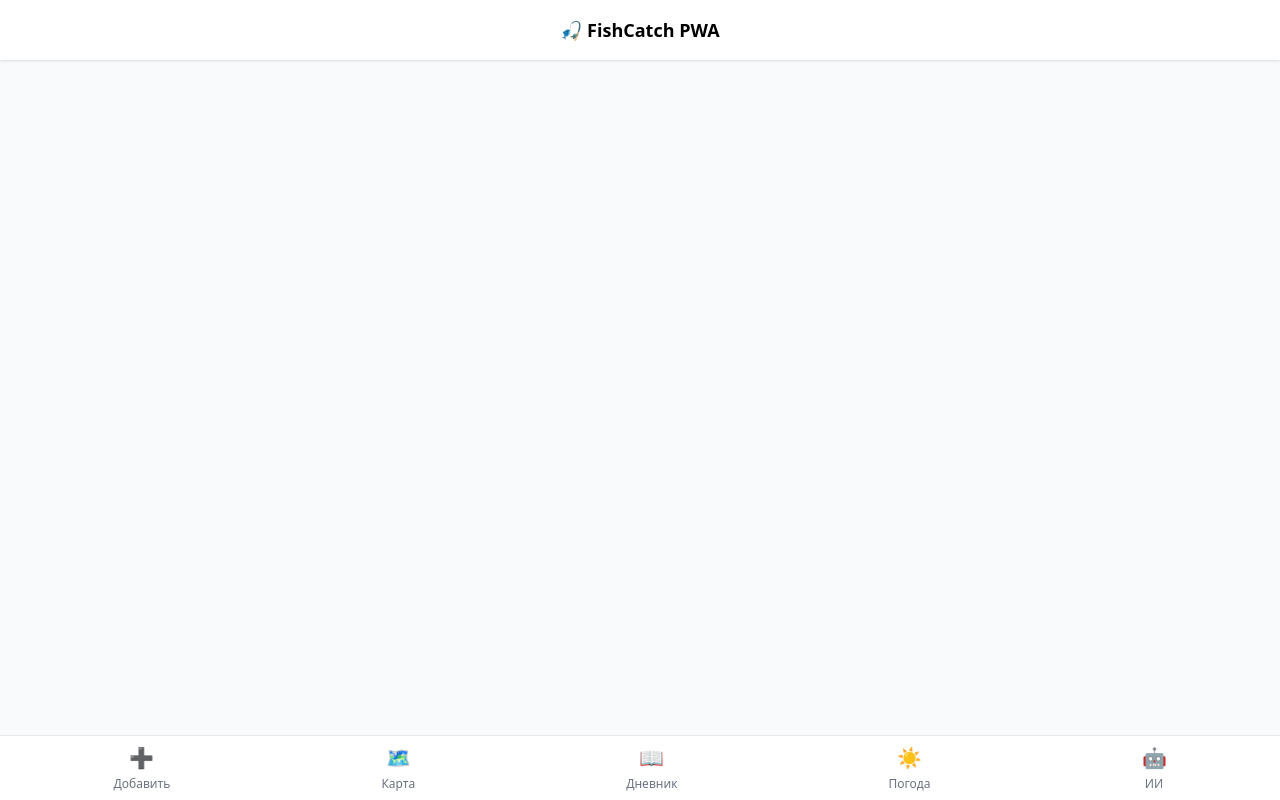
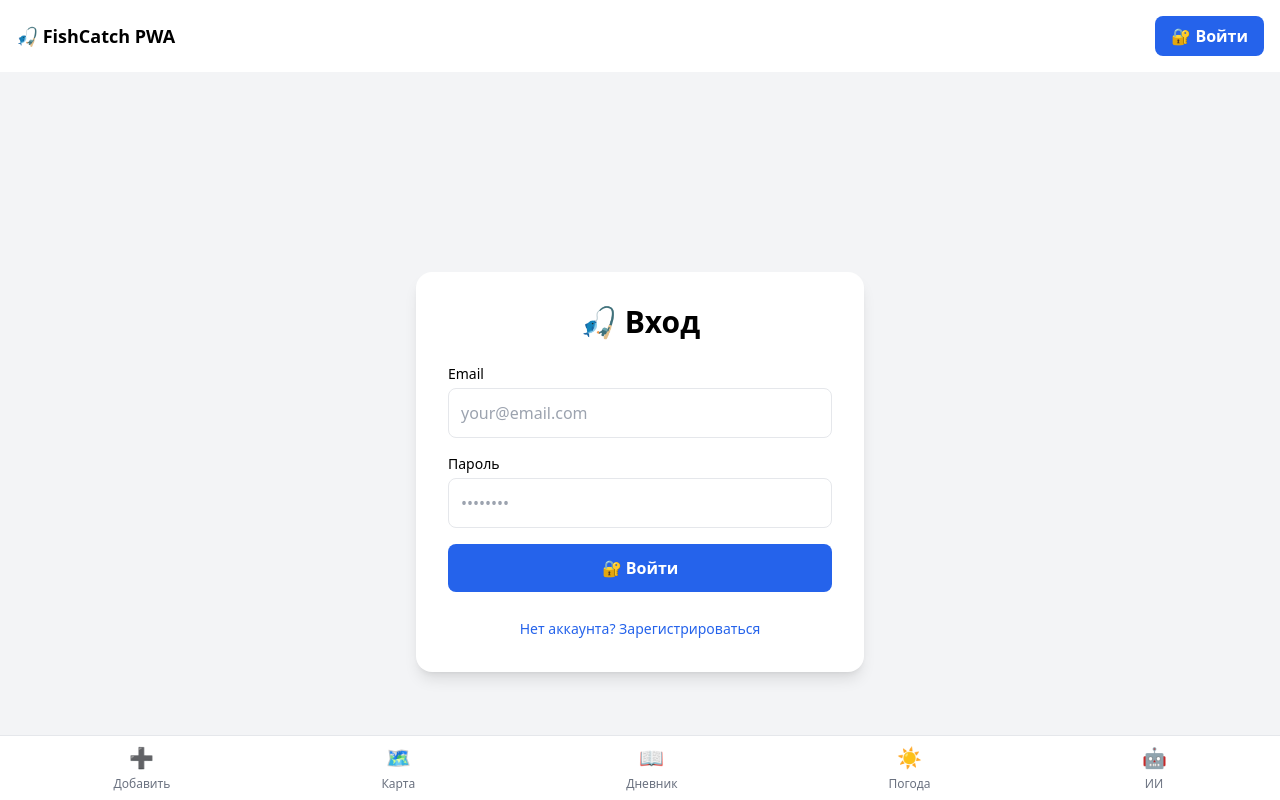
Before and after one commit to rendi2233/FishCatch, a React (Vite) app: page /login in a window 1280 px wide. Built offline with nearby package versions, Linux system fonts and the light colour scheme; no server answers.

Commit message:
Add authentication system with RLS

```diff
--- a/src/App.tsx
+++ b/src/App.tsx
@@ -5,6 +5,8 @@ import WeatherPage from './pages/WeatherPage'
 import AIPage from './pages/AIPage'
 import AddCatchPage from './pages/AddCatchPage'
 import LocationPicker from './pages/LocationPicker'
+import LoginPage from './pages/LoginPage'
+import AuthStatus from './components/AuthStatus'
 
 function NavButton({ to, icon, label }: { to: string; icon: string; label: string }) {
   const location = useLocation()
@@ -20,7 +22,10 @@ function NavButton({ to, icon, label }: { to: string; icon: string; label: strin
 function App() {
   return (
     <div className="flex flex-col h-screen bg-gray-50">
-      <header className="p-4 bg-white shadow text-center font-bold text-lg">🎣 FishCatch PWA</header>
+      <header className="p-4 bg-white shadow flex justify-between items-center">
+        <h1 className="font-bold text-lg">🎣 FishCatch PWA</h1>
+        <AuthStatus />
+      </header>
 
       <main className="flex-1 overflow-y-auto">
         <Routes>
@@ -31,6 +36,7 @@ function App() {
           <Route path="/ai" element={<AIPage />} />
           <Route path="/add-catch" element={<AddCatchPage />} />
           <Route path="/select-location" element={<LocationPicker />} />
+          <Route path="/login" element={<LoginPage />} />
         </Routes>
       </main>
 
--- /dev/null
+++ b/src/components/AuthStatus.tsx
@@ -0,0 +1,56 @@
+import { useState, useEffect } from 'react'
+import { useNavigate } from 'react-router-dom'
+import { signOut, getCurrentUser, onAuthStateChange } from '../lib/auth'
+
+export default function AuthStatus() {
+  const [user, setUser] = useState<any>(null)
+  const navigate = useNavigate()
+
+  useEffect(() => {
+    // Проверяем текущего пользователя при загрузке
+    const initAuth = async () => {
+      const currentUser = await getCurrentUser()
+      setUser(currentUser)
+    }
+    initAuth()
+
+    // Слушим изменения авторизации
+    const { data: { subscription } } = onAuthStateChange((user) => {
+      setUser(user)
+    })
+
+    return () => {
+      subscription.unsubscribe()
+    }
+  }, [])
+
+  const handleSignOut = async () => {
+    await signOut()
+    navigate('/')
+  }
+
+  if (!user) {
+    return (
+      <button
+        onClick={() => navigate('/login')}
+        className="bg-blue-600 text-white px-4 py-2 rounded-lg font-semibold hover:bg-blue-700"
+      >
+        🔐 Войти
+      </button>
+    )
+  }
+
+  return (
+    <div className="flex items-center gap-3">
+      <span className="text-sm text-gray-600 hidden sm:inline">
+        👤 {user.email}
+      </span>
+      <button
+        onClick={handleSignOut}
+        className="bg-red-600 text-white px-4 py-2 rounded-lg font-semibold hover:bg-red-700"
+      >
+        🚪 Выйти
+      </button>
+    </div>
+  )
+}
--- /dev/null
+++ b/src/lib/auth.ts
@@ -0,0 +1,38 @@
+import { supabase } from './supabase'
+
+// Вход по email + пароль
+export async function signIn(email: string, password: string) {
+  const { data, error } = await supabase.auth.signInWithPassword({
+    email,
+    password,
+  })
+  return { data, error }
+}
+
+// Регистрация нового пользователя
+export async function signUp(email: string, password: string) {
+  const { data, error } = await supabase.auth.signUp({
+    email,
+    password,
+  })
+  return { data, error }
+}
+
+// Выход из аккаунта
+export async function signOut() {
+  const { error } = await supabase.auth.signOut()
+  return { error }
+}
+
+// Получить текущего пользователя
+export async function getCurrentUser() {
+  const { data: { user } } = await supabase.auth.getUser()
+  return user
+}
+
+// Слушать изменения состояния авторизации
+export function onAuthStateChange(callback: (user: any) => void) {
+  return supabase.auth.onAuthStateChange((event, session) => {
+    callback(session?.user ?? null)
+  })
+}
--- a/src/pages/DiaryPage.tsx
+++ b/src/pages/DiaryPage.tsx
@@ -1,7 +1,7 @@
 import { useEffect, useState } from 'react'
 import { supabase } from '../lib/supabase'
+import { getCurrentUser } from '../lib/auth'
 
-// Описываем тип данных для улова, чтобы TypeScript не ругался
 type Catch = {
   id: number
   fish_type: string
@@ -11,22 +11,37 @@ type Catch = {
   duration_hours: number | null
   notes: string | null
   catch_date: string
+  user_id: string
 }
 
 export default function DiaryPage() {
   const [catches, setCatches] = useState<Catch[]>([])
   const [loading, setLoading] = useState(true)
+  const [currentUser, setCurrentUser] = useState<any>(null)
 
   useEffect(() => {
+    // Получаем текущего пользователя
+    const user = getCurrentUser()
+    setCurrentUser(user)
     loadCatches()
   }, [])
 
   const loadCatches = async () => {
     try {
-      // Запрашиваем данные из таблицы catches, сортируем по дате (сначала новые)
+      const user = await getCurrentUser()
+
+      if (!user) {
+        // Если пользователь не вошёл, показываем пустой список
+        setCatches([])
+        setLoading(false)
+        return
+      }
+
+      // Загружаем ТОЛЬКО свои уловы
       const { data, error } = await supabase
         .from('catches')
         .select('*')
+        .eq('user_id', user.id)  // 🔥 ФИЛЬТР ПО user_id
         .order('catch_date', { ascending: false })
 
       if (error) throw error
@@ -40,9 +55,25 @@ export default function DiaryPage() {
 
   if (loading) return <div className="p-4 text-center">⏳ Загружаем дневник...</div>
 
+  if (!currentUser) {
+    return (
+      <div className="p-4 max-w-md mx-auto text-center">
+        <div className="bg-yellow-50 border border-yellow-200 rounded-xl p-6">
+          <p className="text-lg mb-4">🔐 Войдите, чтобы увидеть свой дневник</p>
+          <a
+            href="/login"
+            className="inline-block bg-blue-600 text-white px-6 py-2 rounded-lg font-semibold"
+          >
+            Войти
+          </a>
+        </div>
+      </div>
+    )
+  }
+
   return (
     <div className="p-4 max-w-md mx-auto space-y-4">
-      <h2 className="text-2xl font-bold text-center">📖 Дневник улова</h2>
+      <h2 className="text-2xl font-bold text-center">📖 Мой дневник</h2>
 
       {catches.length === 0 ? (
         <div className="text-center text-gray-500 mt-10">
--- /dev/null
+++ b/src/pages/LoginPage.tsx
@@ -0,0 +1,113 @@
+import { useState, useEffect } from 'react'
+import { useNavigate } from 'react-router-dom'
+import { signIn, signUp, getCurrentUser } from '../lib/auth'
+
+export default function LoginPage() {
+  const [email, setEmail] = useState('')
+  const [password, setPassword] = useState('')
+  const [isLogin, setIsLogin] = useState(true)
+  const [error, setError] = useState('')
+  const [loading, setLoading] = useState(false)
+  const navigate = useNavigate()
+
+  useEffect(() => {
+    // Если уже вошёл — перенаправляем на главную
+    const checkAuth = async () => {
+      const user = await getCurrentUser()
+      if (user) {
+        navigate('/')
+      }
+    }
+    checkAuth()
+  }, [navigate])
+
+  const handleSubmit = async (e: React.FormEvent) => {
+    e.preventDefault()
+    setError('')
+    setLoading(true)
+
+    if (isLogin) {
+      // ВХОД
+      const { data, error } = await signIn(email, password)
+      if (error) {
+        setError('Ошибка входа: ' + error.message)
+      } else {
+        navigate('/')
+      }
+    } else {
+      // РЕГИСТРАЦИЯ
+      const { data, error } = await signUp(email, password)
+      if (error) {
+        setError('Ошибка регистрации: ' + error.message)
+      } else {
+        alert('✅ Регистрация успешна! Теперь войдите.')
+        setIsLogin(true)
+      }
+    }
+
+    setLoading(false)
+  }
+
+  return (
+    <div className="min-h-screen flex items-center justify-center bg-gray-100 p-4">
+      <div className="bg-white p-8 rounded-2xl shadow-lg max-w-md w-full">
+        <h2 className="text-3xl font-bold text-center mb-6">
+          {isLogin ? '🎣 Вход' : '📝 Регистрация'}
+        </h2>
+
+        <form onSubmit={handleSubmit} className="space-y-4">
+          <div>
+            <label className="block text-sm font-medium mb-1">Email</label>
+            <input
+              type="email"
+              value={email}
+              onChange={(e) => setEmail(e.target.value)}
+              className="w-full p-3 border rounded-lg"
+              placeholder="your@email.com"
+              required
+            />
+          </div>
+
+          <div>
+            <label className="block text-sm font-medium mb-1">Пароль</label>
+            <input
+              type="password"
+              value={password}
+              onChange={(e) => setPassword(e.target.value)}
+              className="w-full p-3 border rounded-lg"
+              placeholder="••••••••"
+              required
+              minLength={6}
+            />
+          </div>
+
+          {error && (
+            <div className="bg-red-50 border border-red-200 text-red-700 p-3 rounded-lg text-sm">
+              {error}
+            </div>
+          )}
+
+          <button
+            type="submit"
+            disabled={loading}
+            className="w-full bg-blue-600 text-white py-3 rounded-lg font-semibold disabled:bg-gray-400"
+          >
+            {loading ? '⏳ Подождите...' : isLogin ? '🔐 Войти' : '✅ Зарегистрироваться'}
+          </button>
+        </form>
+
+        <div className="mt-6 text-center">
+          <button
+            onClick={() => {
+              setIsLogin(!isLogin)
+              setError('')
+            }}
+            className="text-blue-600 hover:underline text-sm"
+          >
+            {isLogin ? 'Нет аккаунта? Зарегистрироваться' : 'Уже есть аккаунт? Войти'}
+          </button>
+        </div>
+      </div>
+    </div>
+  )
+}
```
